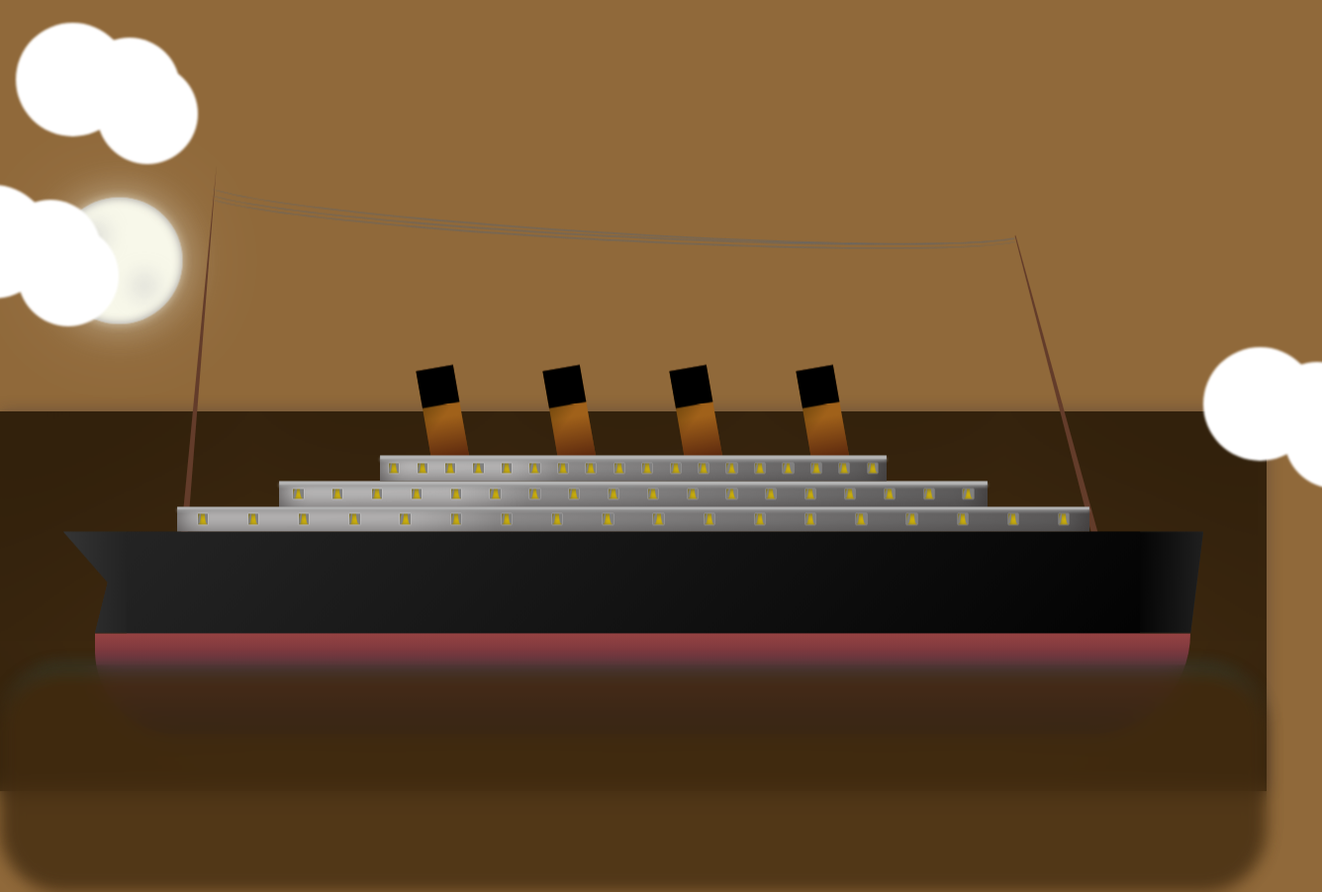
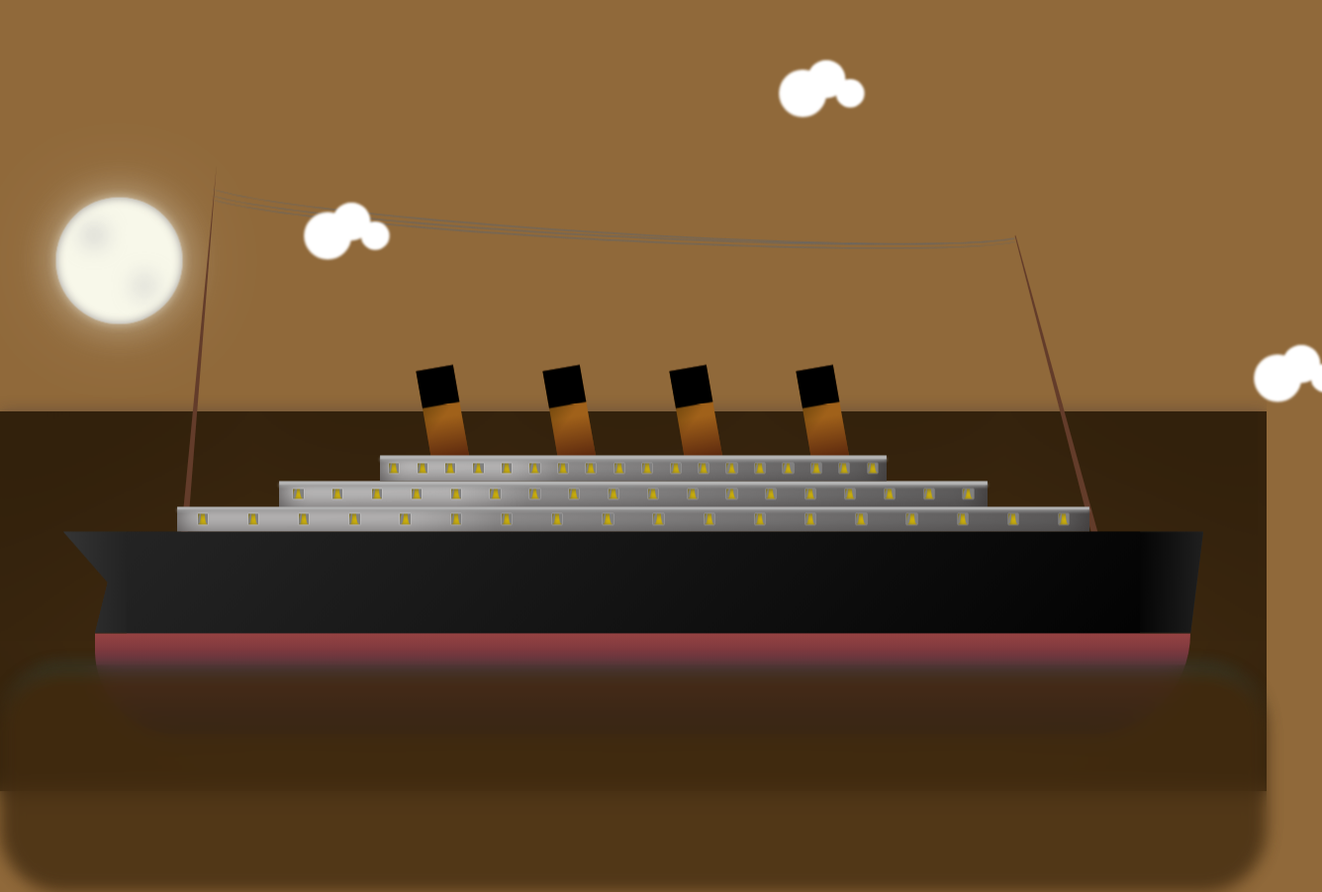
Before and after one commit to nathvda/Titanic-Css-Art, a plain HTML site: page index.html in a window 1280 px wide. Shown: the whole page at 99% size, 1336 px wide, since content can reach past the window. Drawn offline with Linux system fonts and the light colour scheme.

Commit message:
Fixing clouds

```diff
--- a/style.css
+++ b/style.css
@@ -314,21 +314,24 @@ body{
 }
 
 .cloud{
-    width:100px;
-    height:100px;
+    width:5rem;
+    height:5rem;
     margin-top:5vw;
     position:relative;
     z-index:99;
     filter:blur(1px);
+    perspective:30px;
+    transform:translateY(-180px);
+    perspective:30px;
 }
 
 .cloud1{
-    animation: cloudTravel 8s infinite reverse linear;
+    animation: cloudTravel 20s infinite reverse linear;
 
 }
 
 .cloud2{
-    animation: cloudTravel 3s infinite reverse linear;
+    animation: cloudTravel 10s infinite reverse linear;
 
 }
 
@@ -339,30 +342,31 @@ body{
 
 .cloud div{
     background-color:white;
-    width:50px;
-    height:50px;
+    width:2rem;
+    height:2rem;
     border-radius:100px;
     position:absolute;
+    transform:translateZ(-20px);
 }
 
 .cloud div:nth-of-type(1){
-    width:8vw;
-    height:8vw;
-    right:-20px;
+    width:3rem;
+    height:3rem;
+    right:-1rem;
 }
 
 .cloud div:nth-of-type(2){
-    width:8vw;
-    height:8vw;
-    top:-2vw;
+    width:4rem;
+    height:4rem;
+    top:-2rem;
 }
 
 .cloud div:nth-of-type(3){
     background-color:white;
-    width:9vw;
-    height:9vw;
-    left:-5vw;
-    bottom:2vw;
+    width:5rem;
+    height:5rem;
+    left:-3rem;
+    bottom:1rem;
 }
 
 
```
